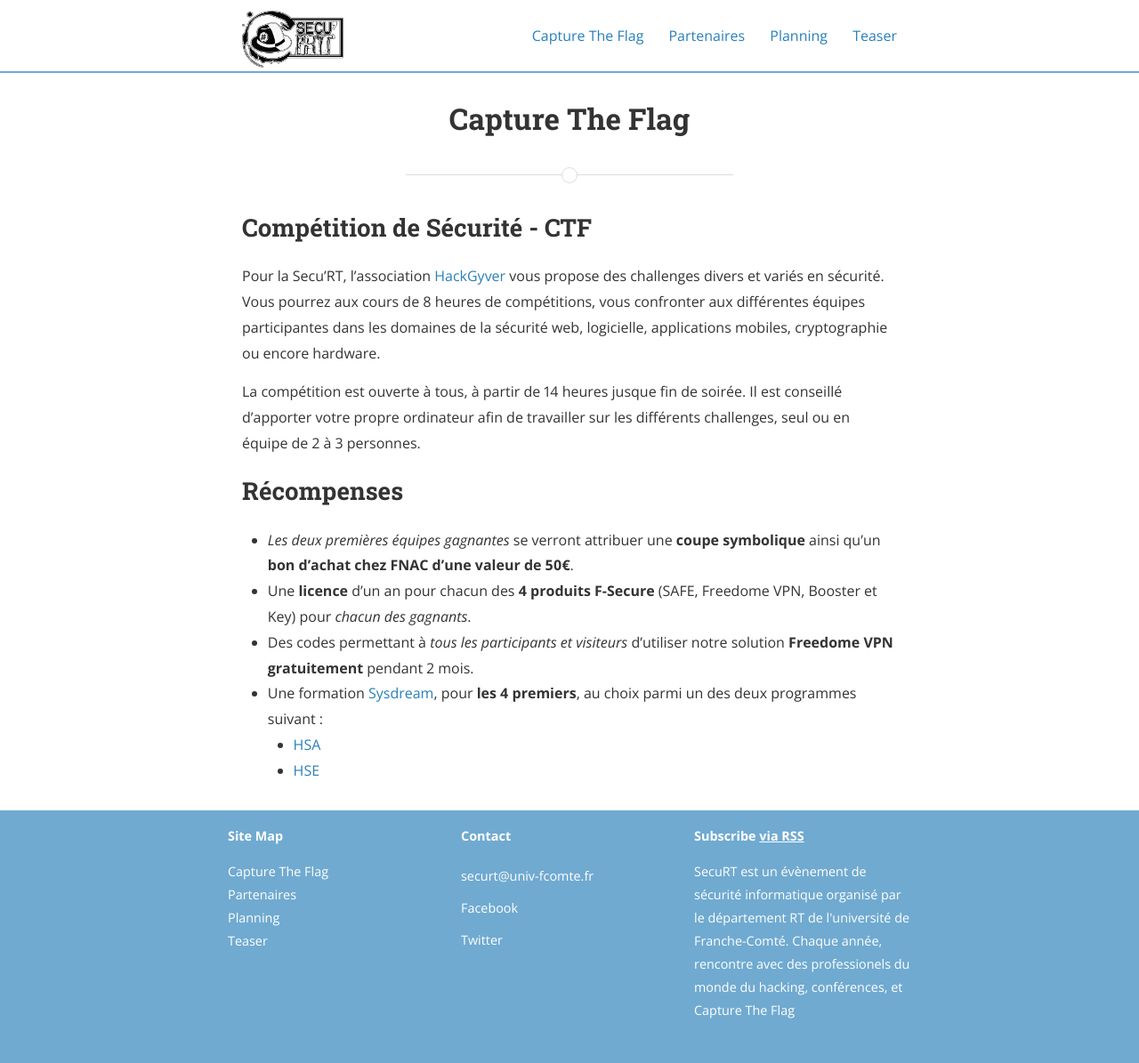
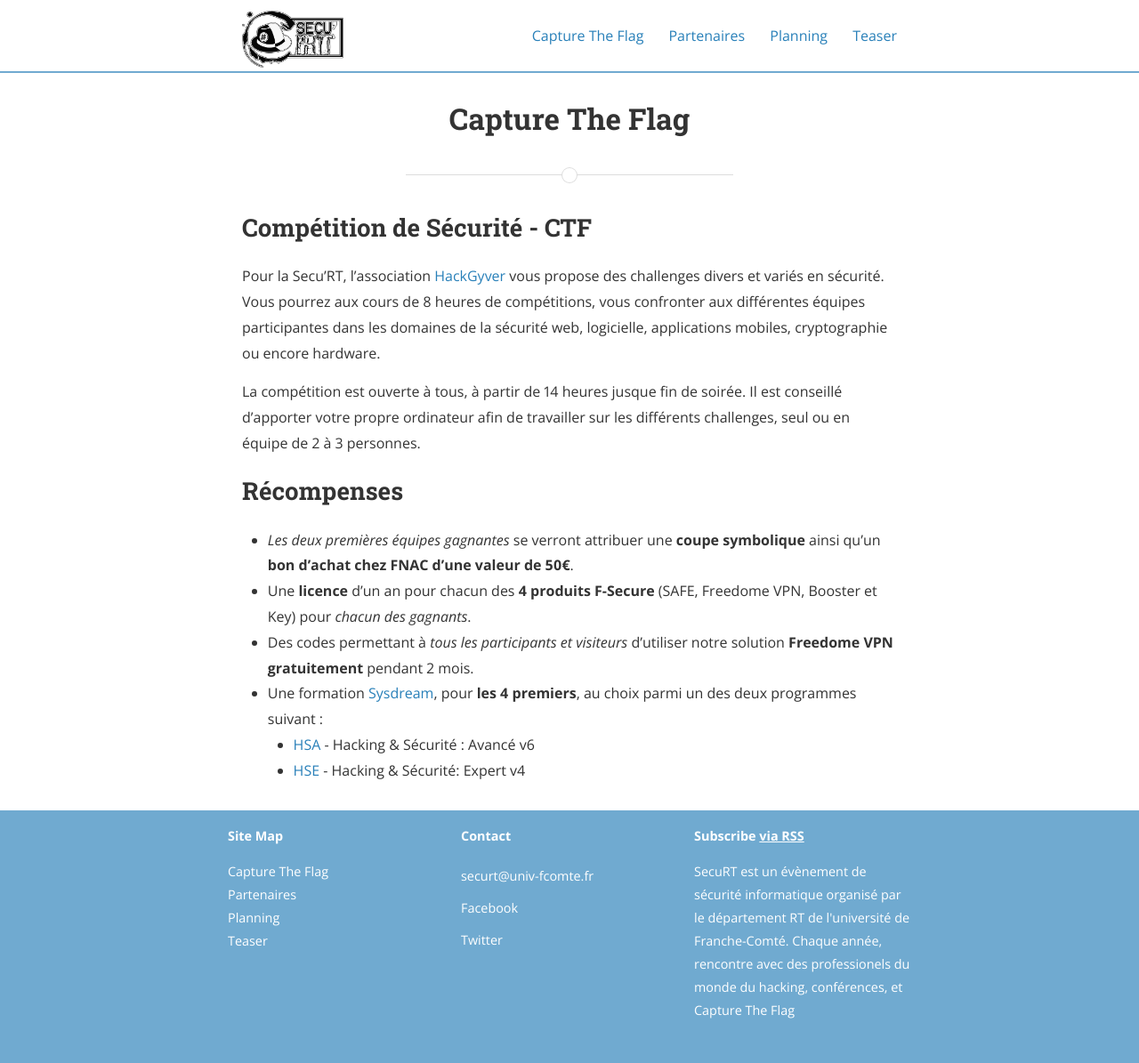
Before and after one commit to SecuRT/securt.github.io, a Jekyll site: the page built from ctf.md, in a window 1280 px wide. Shown: the whole page at 89% size. Built offline with Jekyll 4.4.1, drawn with Linux system fonts in a browser that asks for light colours; nearby versions of some CDN libraries.

Commit message:
[ctf] add links description

```diff
--- a/ctf.md
+++ b/ctf.md
@@ -20,5 +20,5 @@
 * Une **licence** d’un an pour chacun des **4 produits F-Secure** (SAFE, Freedome VPN, Booster et Key) pour *chacun des gagnants*.
 * Des codes permettant à *tous les participants et visiteurs* d’utiliser notre solution **Freedome VPN gratuitement** pendant 2 mois.
 * Une formation [Sysdream](https://www.sysdream.com), pour **les 4 premiers**, au choix parmi un des deux programmes suivant :
-	* [HSA](https://www.sysdream.com/formations/securite-offensive-ethical-hacking/hacking-securite-avance-v6/)
-	* [HSE](https://www.sysdream.com/formations/securite-offensive-ethical-hacking/hacking-securite-expert-v4/)
+	* [HSA](https://www.sysdream.com/formations/securite-offensive-ethical-hacking/hacking-securite-avance-v6/) - Hacking & Sécurité : Avancé v6
+	* [HSE](https://www.sysdream.com/formations/securite-offensive-ethical-hacking/hacking-securite-expert-v4/) - Hacking & Sécurité: Expert v4
```
